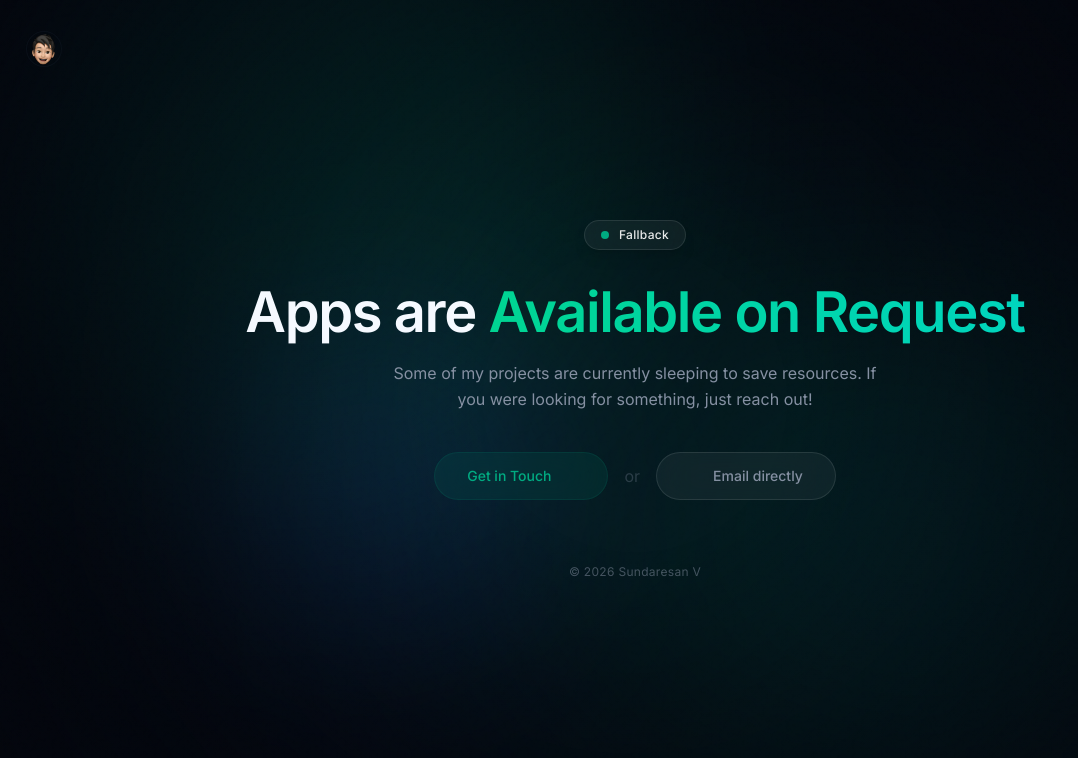
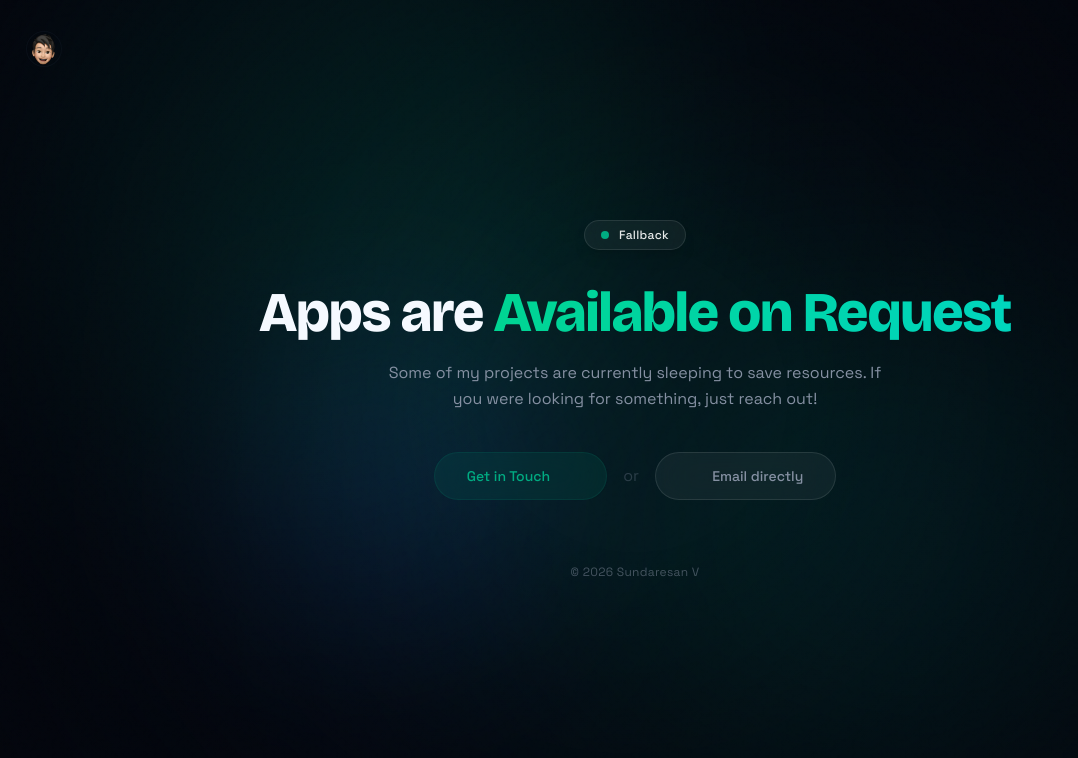
Before and after one commit to sundaresanv2004/edge-fallback, a Next.js app: page / in a window 1280 px wide. Shown: the top 758 px of the page, without its empty margins (5-1083 px from the left). Built offline with nearby package versions, Linux system fonts and the light colour scheme; some icons are missing.

Commit message:
feat: update typography by replacing Inter and Outfit with Space Grotesk and Bricolage Grotesque for heading styles

```diff
--- a/app/error.tsx
+++ b/app/error.tsx
@@ -42,7 +42,7 @@ export default function Error({
           </motion.p>
 
           {/* Headline */}
-          <h1 className="mb-3 text-2xl font-bold tracking-tight text-foreground sm:text-3xl">
+          <h1 className="mb-3 text-2xl font-heading font-extrabold tracking-tight text-foreground sm:text-3xl">
             Something{" "}
             <span className="bg-linear-to-r from-amber-400 to-orange-500 bg-clip-text text-transparent">
               Went Wrong
--- a/app/globals.css
+++ b/app/globals.css
@@ -5,7 +5,7 @@
 @custom-variant dark (&:is(.dark *));
 
 @theme inline {
-  --font-heading: var(--font-sans);
+  --font-heading: var(--font-heading);
   --font-sans: var(--font-sans);
   --color-chart-5: var(--chart-5);
   --color-chart-4: var(--chart-4);
--- a/app/layout.tsx
+++ b/app/layout.tsx
@@ -1,4 +1,4 @@
-import { Inter, Outfit } from "next/font/google"
+import { Space_Grotesk, Bricolage_Grotesque } from "next/font/google"
 import { Analytics } from "@vercel/analytics/react"
 import { SpeedInsights } from "@vercel/speed-insights/next"
 
@@ -7,16 +7,17 @@ import { cn } from "@/lib/utils";
 import Image from "next/image";
 import Link from "next/link";
 
-const inter = Inter({
+const spaceGrotesk = Space_Grotesk({
   subsets: ["latin"],
   display: "swap",
   variable: "--font-sans",
 })
 
-const fontHeading = Outfit({
+const fontHeading = Bricolage_Grotesque({
   subsets: ["latin"],
   display: "swap",
   variable: "--font-heading",
+  weight: ["800"], // Main titles will be bold
 })
 
 export const metadata = {
@@ -38,7 +39,7 @@ export default function RootLayout({
     <html
       lang="en"
       suppressHydrationWarning
-      className={cn("antialiased dark", inter.variable, fontHeading.variable)}
+      className={cn("antialiased dark", spaceGrotesk.variable, fontHeading.variable)}
     >
       <body>
         <Link
--- a/app/not-found.tsx
+++ b/app/not-found.tsx
@@ -37,7 +37,7 @@ export default function NotFound() {
           </motion.p>
 
           {/* Headline */}
-          <h1 className="mb-3 text-2xl font-bold tracking-tight text-foreground sm:text-3xl">
+          <h1 className="mb-3 text-2xl font-heading font-extrabold tracking-tight text-foreground sm:text-3xl">
             Page{" "}
             <span className="bg-linear-to-r from-emerald-500 to-teal-500 bg-clip-text text-transparent">
               Not Found
--- a/components/home/fallback-page.tsx
+++ b/components/home/fallback-page.tsx
@@ -91,7 +91,7 @@ export function FallbackPage({ appName, originalPath }: FallbackPageProps) {
             initial="initial"
             animate="animate"
             transition={{ duration: 0.8, ease: "easeOut", delay: 0.2 }}
-            className="mb-4 font-heading text-3xl font-semibold tracking-tight text-foreground sm:text-4xl md:text-5xl lg:text-[3.5rem] lg:leading-[1.1]"
+            className="mb-4 font-heading text-3xl font-extrabold tracking-tight text-foreground sm:text-4xl md:text-5xl lg:text-[3.5rem] lg:leading-[1.1]"
           >
             {title}{" "}
             <span
```
